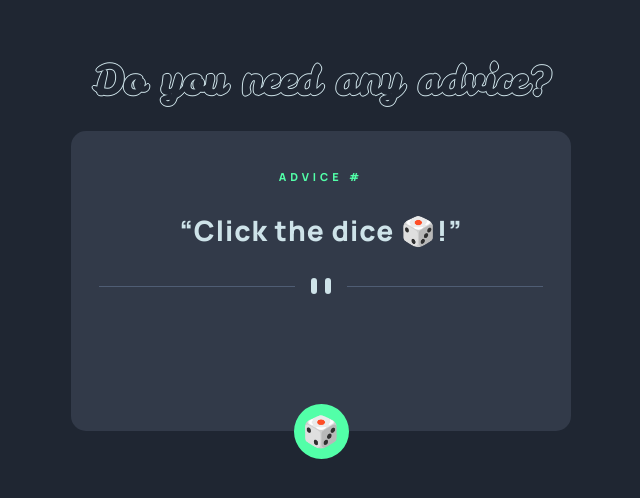
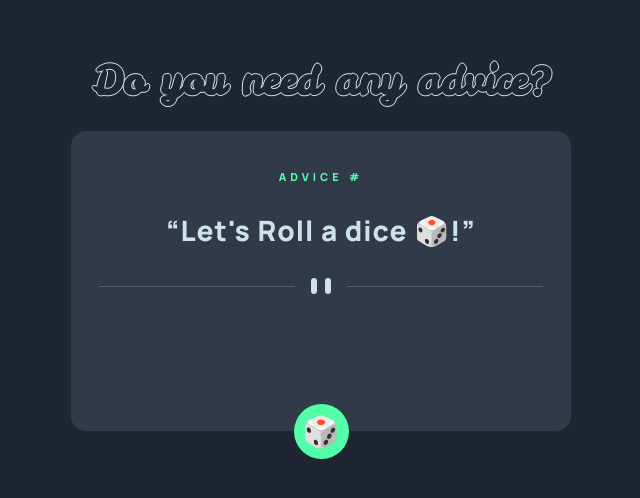
Before and after one commit to thisisyeji/advice_generator, a React (Create React App) app: page / in a window 1280 px wide. Shown: the part 154-652 px from the top of the page, without its empty margins (319-959 px from the left). Built offline with nearby package versions, Linux system fonts and the light colour scheme.

Commit message:
Fix: state 수정

```diff
--- a/src/App.js
+++ b/src/App.js
@@ -71,7 +71,7 @@ table {
 `;
 
 function App() {
-	const [advice, setAdvice] = useState('Click the dice 🎲!');
+	const [advice, setAdvice] = useState("Let's Roll a dice 🎲!");
 	const [id, setId] = useState('');
 	const [loading, setLoading] = useState(false);
 
```
